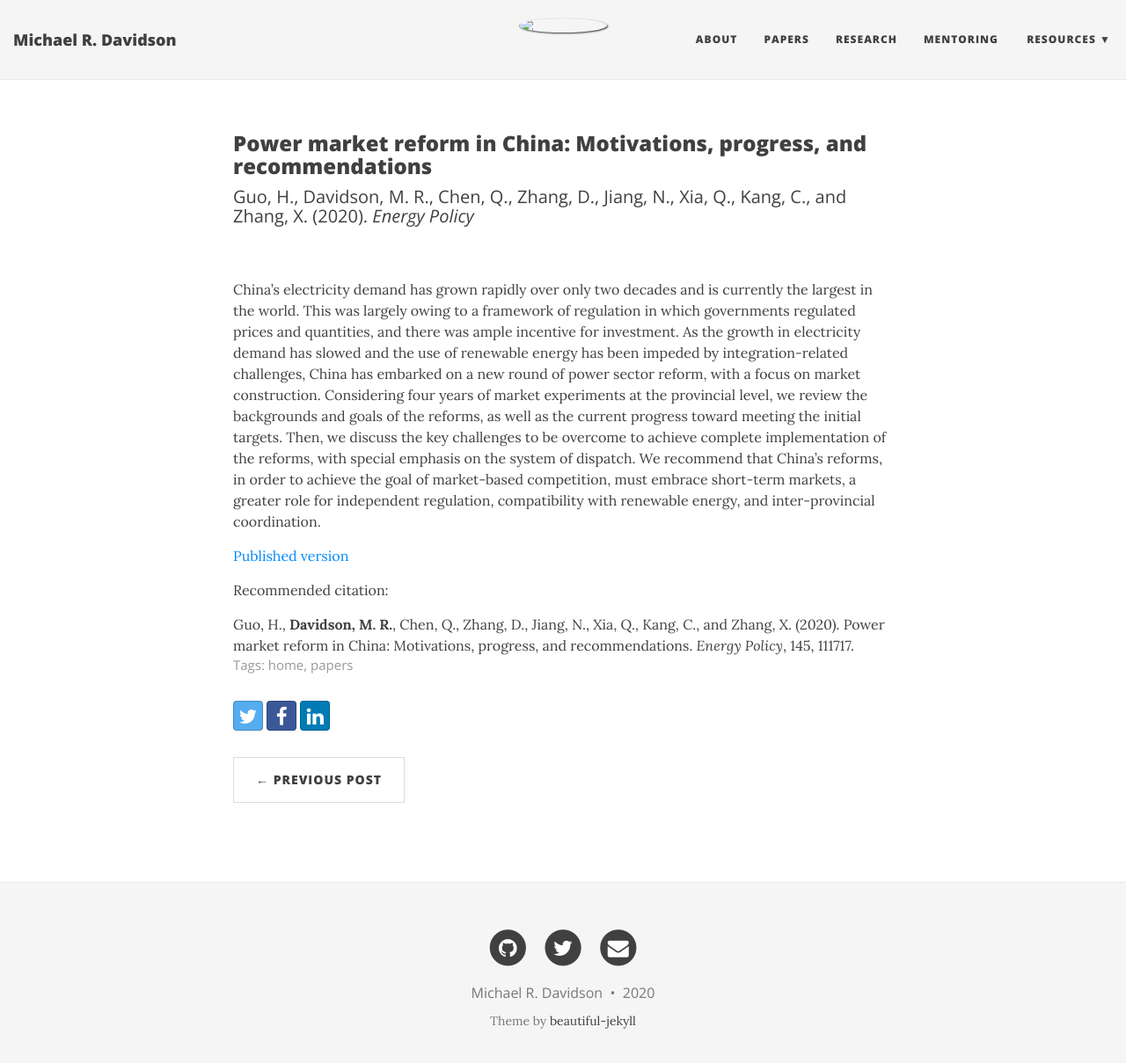
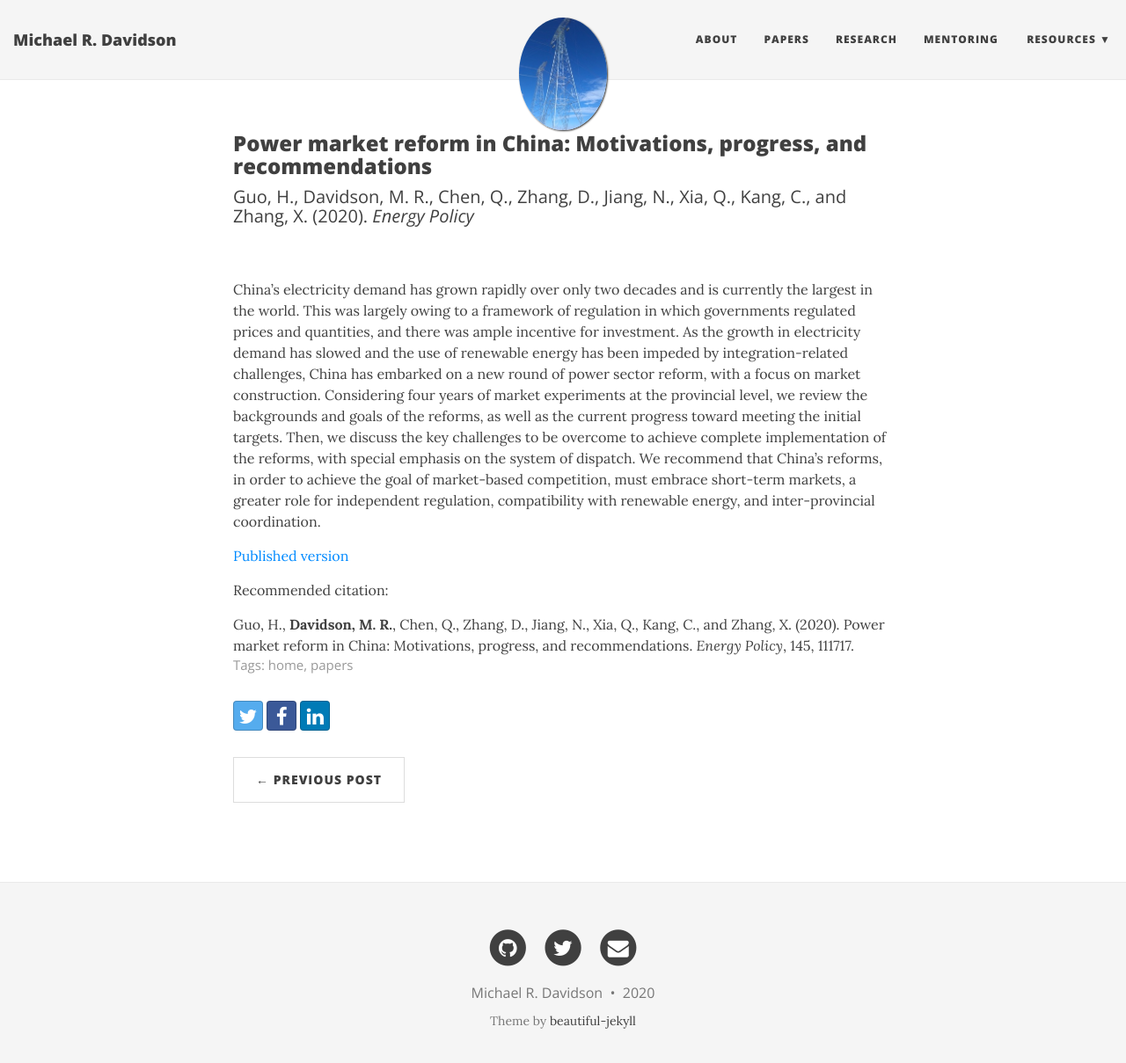
Before and after one commit to east-winds/east-winds.github.io, a Jekyll site: the page built from _posts/2020-07-23-china-power-market-reform-energy-policy.md, in a window 1280 px wide and 1222 px high. Shown: the top 1209 px of the window at 88% size. Built offline with Jekyll 4.4.1, drawn with Linux system fonts in a browser that asks for light colours; nearby versions of some CDN libraries.

Commit message:
paper image

```diff
--- a/_posts/2020-07-23-china-power-market-reform-energy-policy.md
+++ b/_posts/2020-07-23-china-power-market-reform-energy-policy.md
@@ -3,7 +3,7 @@ layout: paper
 title: "Power market reform in China: Motivations, progress, and recommendations"
 subtitle: "Guo, H., Davidson, M. R., Chen, Q., Zhang, D., Jiang, N., Xia, Q., Kang, C., and Zhang, X. (2020). <i>Energy Policy</i>"
 tags: [home, papers]
-image: img/transmission_tower.jpg
+image: /img/transmission_tower.jpg
 
 ---
 
```
